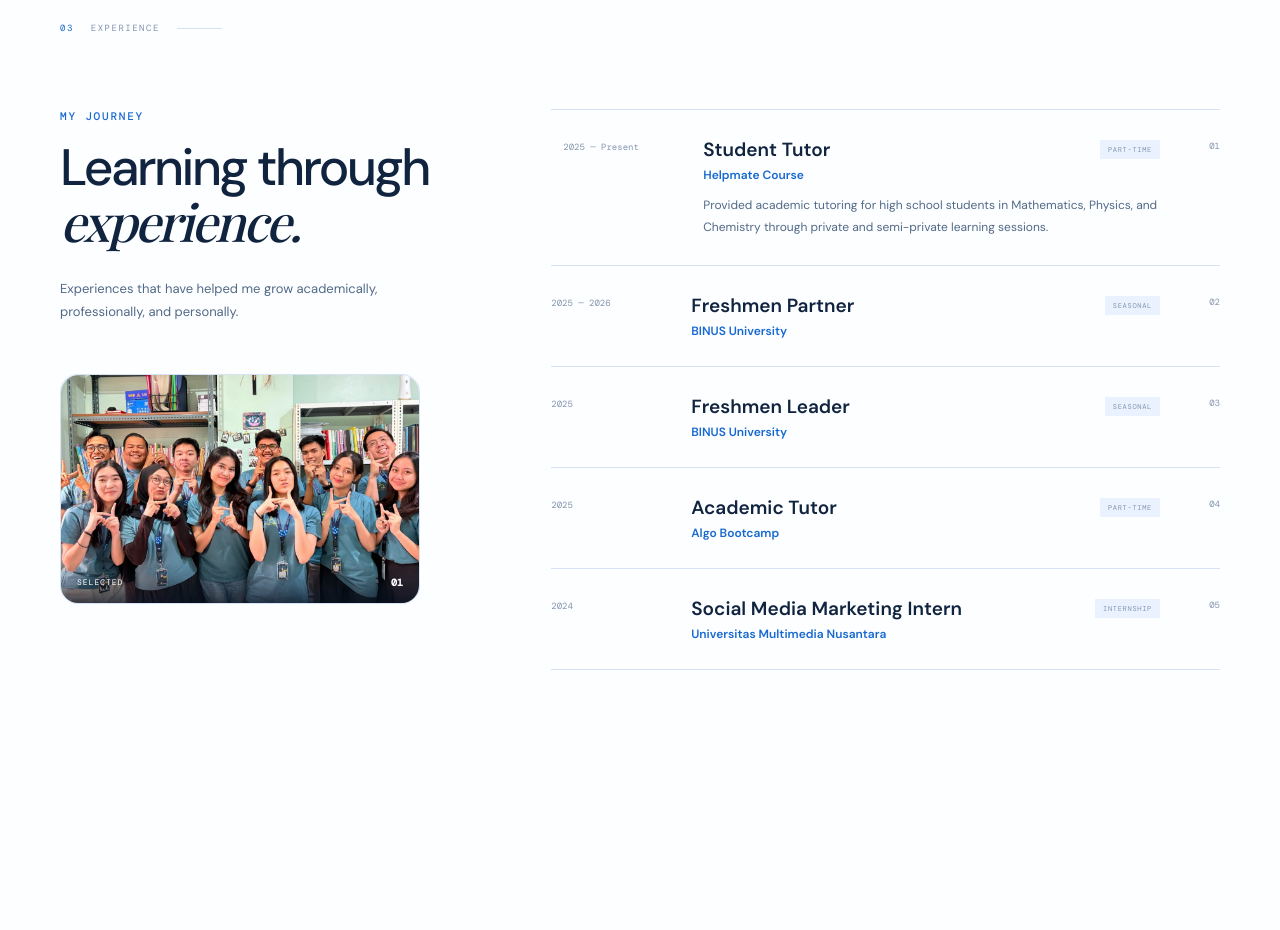
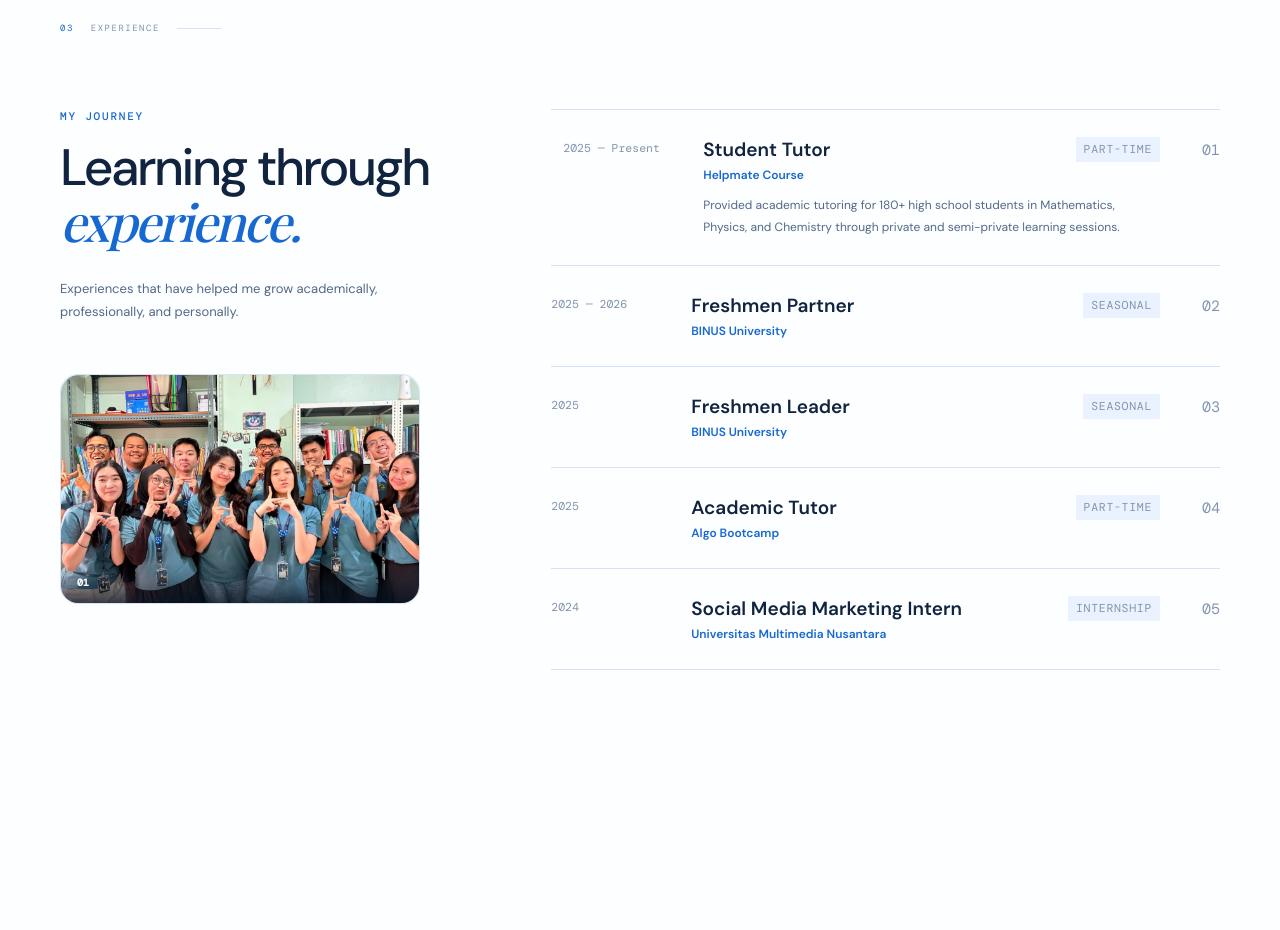
Before and after one commit to seraphinemichelle/portfolio, a Next.js app: page / in a window 1280 px wide. Shown: the part 3640-4570 px from the top of the page. Built offline with nearby package versions, Linux system fonts and the light colour scheme; a web font is replaced by a local one.

Commit message:
Update experience finish

```diff
--- a/app/globals.css
+++ b/app/globals.css
@@ -1009,7 +1009,10 @@ main {
 }
 
 .experience-intro > h2 em {
+  color: var(--accent);
   font-family: "Playfair Display", serif;
+  font-weight: 500;
+  font-style: italic;
 }
 
 .experience-intro > p:not(.small-label) {
@@ -1089,7 +1092,7 @@ main {
   padding-top: 4px;
   color: var(--text-muted);
   font-family: "DM Mono", monospace;
-  font-size: 9px;
+  font-size: 11.5px;
 }
 
 .experience-title-line {
@@ -1109,7 +1112,7 @@ main {
   background: var(--surface-soft);
   color: var(--text-muted);
   font-family: "DM Mono", monospace;
-  font-size: 7px;
+  font-size: 11.5px;
   text-transform: uppercase;
   letter-spacing: 0.7px;
 }
@@ -1144,7 +1147,7 @@ main {
   padding-top: 3px;
   color: var(--text-muted);
   font-family: "DM Mono", monospace;
-  font-size: 9px;
+  font-size: 15px;
   text-align: right;
 }
 
--- a/components/sections/Experience.tsx
+++ b/components/sections/Experience.tsx
@@ -30,7 +30,6 @@ export default function Experience() {
           <div className="experience-preview">
             <img src={active.image} alt={active.title} />
             <div className="preview-overlay">
-              <span>SELECTED</span>
               <strong>{String(activeExperience + 1).padStart(2, "0")}</strong>
             </div>
           </div>
--- a/data/experience.ts
+++ b/data/experience.ts
@@ -15,7 +15,7 @@ export const experiences: Experience[] = [
     type: "Part-time",
     image: "/experience/tutor.jpeg",
     description:
-      "Provided academic tutoring for high school students in Mathematics, Physics, and Chemistry through private and semi-private learning sessions.",
+      "Provided academic tutoring for 180+ high school students in Mathematics, Physics, and Chemistry through private and semi-private learning sessions.",
   },
   {
     year: "2025 — 2026",
@@ -24,7 +24,7 @@ export const experiences: Experience[] = [
     type: "Seasonal",
     image: "/experience/fp.jpg",
     description:
-      "Mentored freshmen throughout their first academic year, supporting their adaptation to university life, academic systems, and campus communities.",
+      "Mentored 10 freshmen throughout their first academic year, supporting their adaptation to university life, academic systems, and campus communities.",
   },
   {
     year: "2025",
@@ -33,7 +33,7 @@ export const experiences: Experience[] = [
     type: "Seasonal",
     image: "/experience/fl.jpg",
     description:
-      "Supported new students during the First Year Program by guiding orientation activities, sharing information, and encouraging participation.",
+      "Supported 51 new students during the First Year Program by guiding orientation activities, sharing information, and encouraging participation.",
   },
   {
     year: "2025",
```
